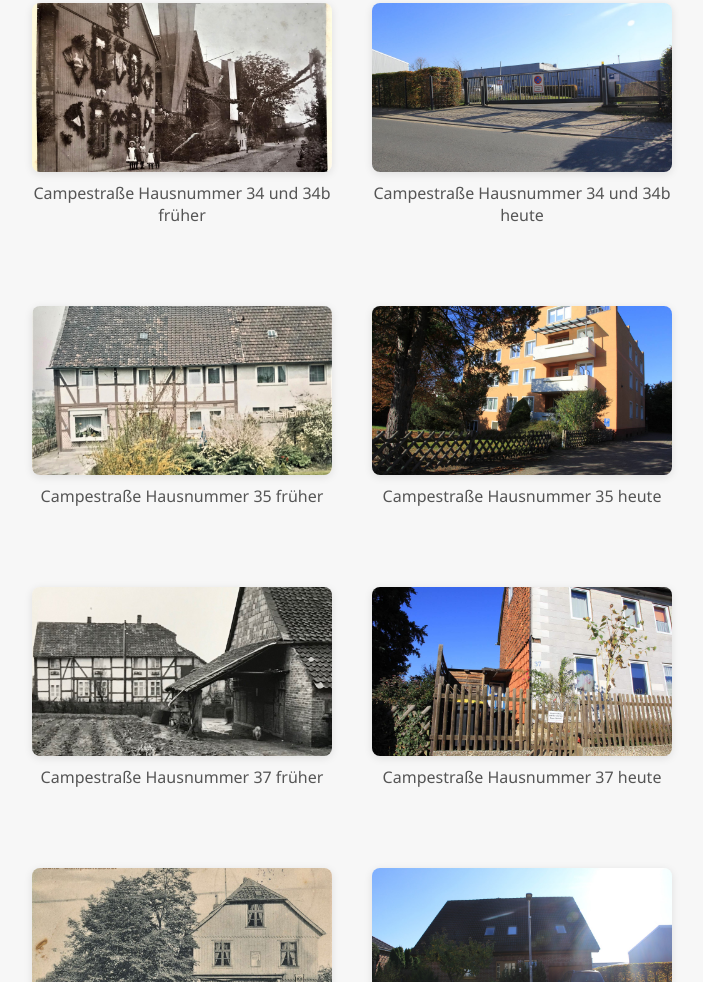
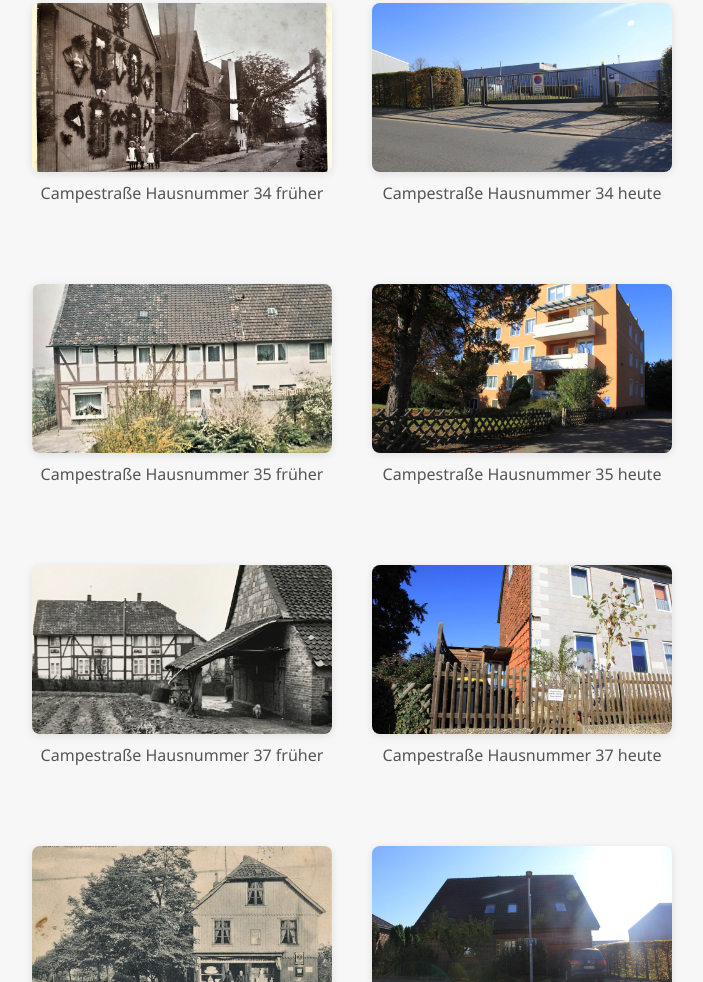
Before and after one commit to AusstellungMW/ausstellung-mw, a plain HTML site: page index.html in a window 1280 px wide. Shown: the part 1448-2430 px from the top of the page, without its empty margins (288-991 px from the left). Drawn offline with Linux system fonts and the light colour scheme.

Commit message:
Update index.html

```diff
--- a/index.html
+++ b/index.html
@@ -132,11 +132,11 @@
   <div class="pair-section">
     <div class="pair">
       <img src="alt3.jpg" alt="früher">
-      <div class="caption">Campestraße Hausnummer 34 und 34b früher</div>
+      <div class="caption">Campestraße Hausnummer 34 früher</div>
     </div>
     <div class="pair">
       <img src="neu3.jpg" alt="heute">
-      <div class="caption">Campestraße Hausnummer 34 und 34b heute</div>
+      <div class="caption">Campestraße Hausnummer 34 heute</div>
     </div>
   </div>
 
```
